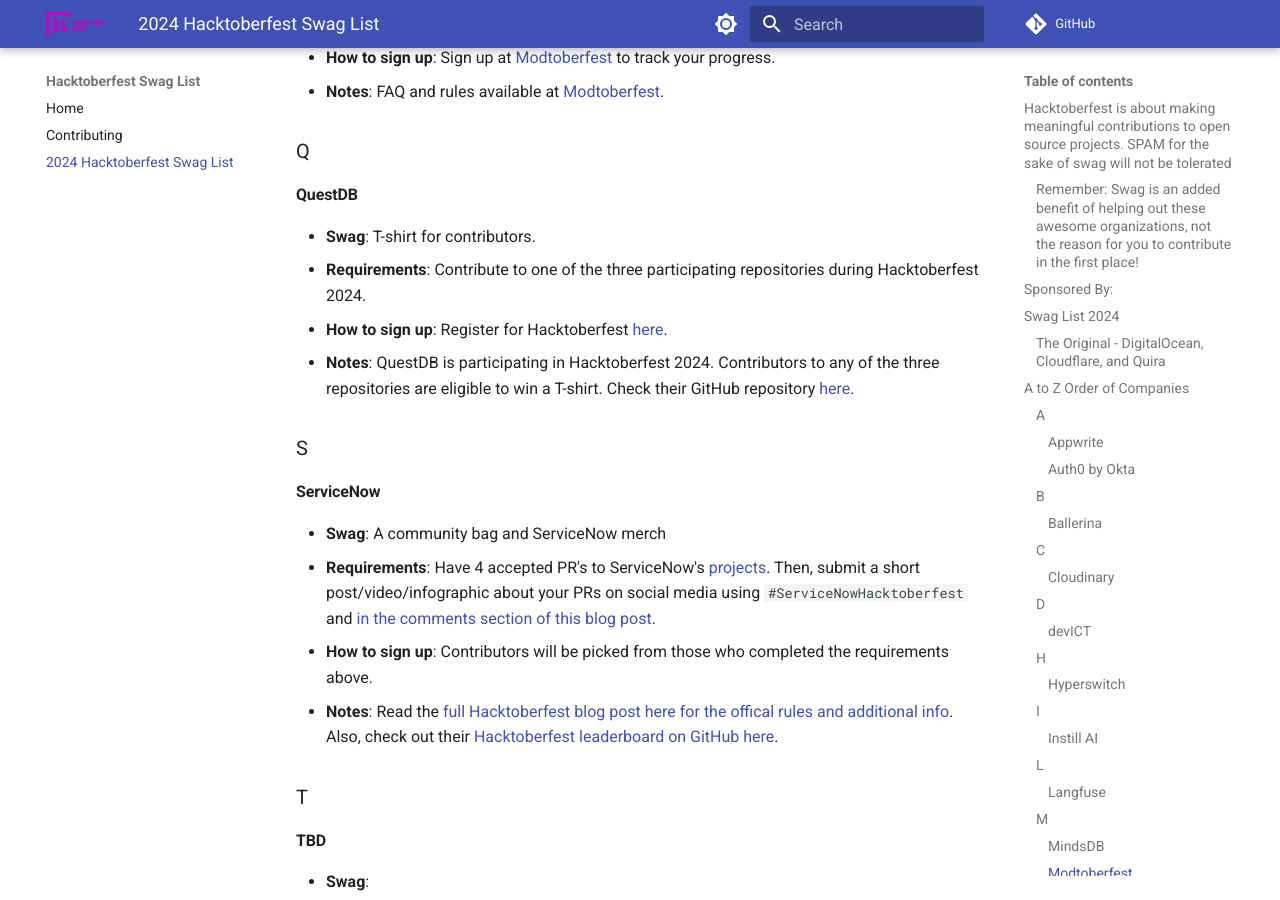
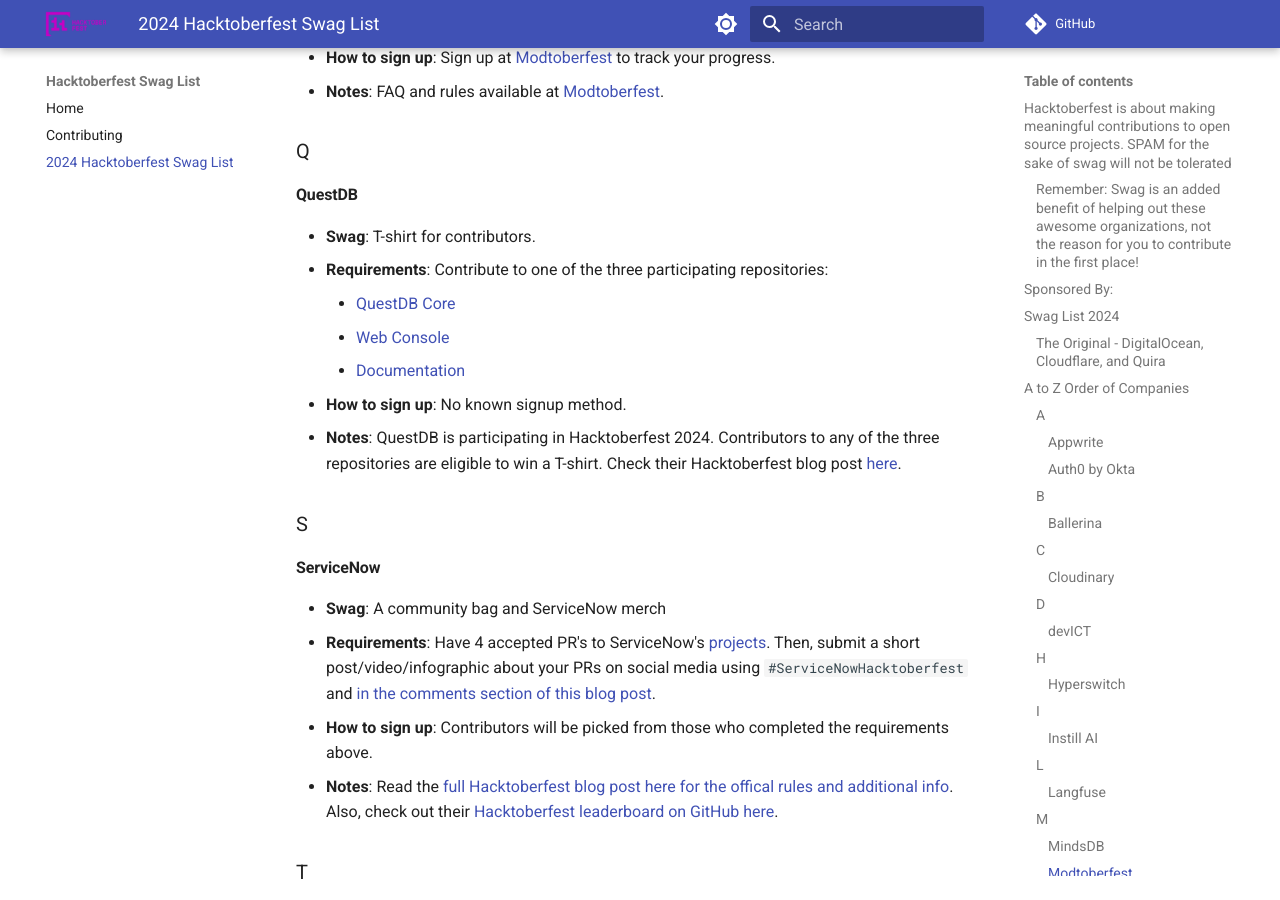
Before and after one commit to crweiner/hacktoberfest-swag-list, an MkDocs documentation site: the page built from docs/list.md, in a window 1280 px wide and 900 px high, scrolled down 4244 px. Built offline with MkDocs 1.6.1 and Material for MkDocs 9.7.7, drawn with Linux system fonts in a browser that asks for light colours; plug-ins that fetch from the network failed and are left out; comment, search, counter and statistics services are not loaded.

Commit message:
Update QuestDB

```diff
--- a/docs/list.md
+++ b/docs/list.md
@@ -137,9 +137,12 @@
 #### **QuestDB**
 
 - **Swag**: T-shirt for contributors.
-- **Requirements**: Contribute to one of the three participating repositories during Hacktoberfest 2024.
-- **How to sign up**: Register for Hacktoberfest [here](https://hacktoberfest.com/participation/).
-- **Notes**: QuestDB is participating in Hacktoberfest 2024. Contributors to any of the three repositories are eligible to win a T-shirt. Check their GitHub repository [here](https://github.com/questdb/questdb).
+- **Requirements**: Contribute to one of the three participating repositories:
+    - [QuestDB Core](https://github.com/questdb/questdb/issues?q=is%3Aissue+is%3Aopen+label%3Ahacktoberfest)
+    - [Web Console](https://github.com/questdb/ui/issues?q=is%3Aissue+is%3Aopen+label%3Ahacktoberfest)
+    - [Documentation](https://github.com/questdb/documentation/issues?q=is%3Aissue+is%3Aopen+label%3Ahacktoberfest)
+- **How to sign up**: No known signup method.
+- **Notes**: QuestDB is participating in Hacktoberfest 2024. Contributors to any of the three repositories are eligible to win a T-shirt. Check their Hacktoberfest blog post [here](https://questdb.io/blog/hacktoberfest-2024-questdb/).
 
 ### S
 
```
